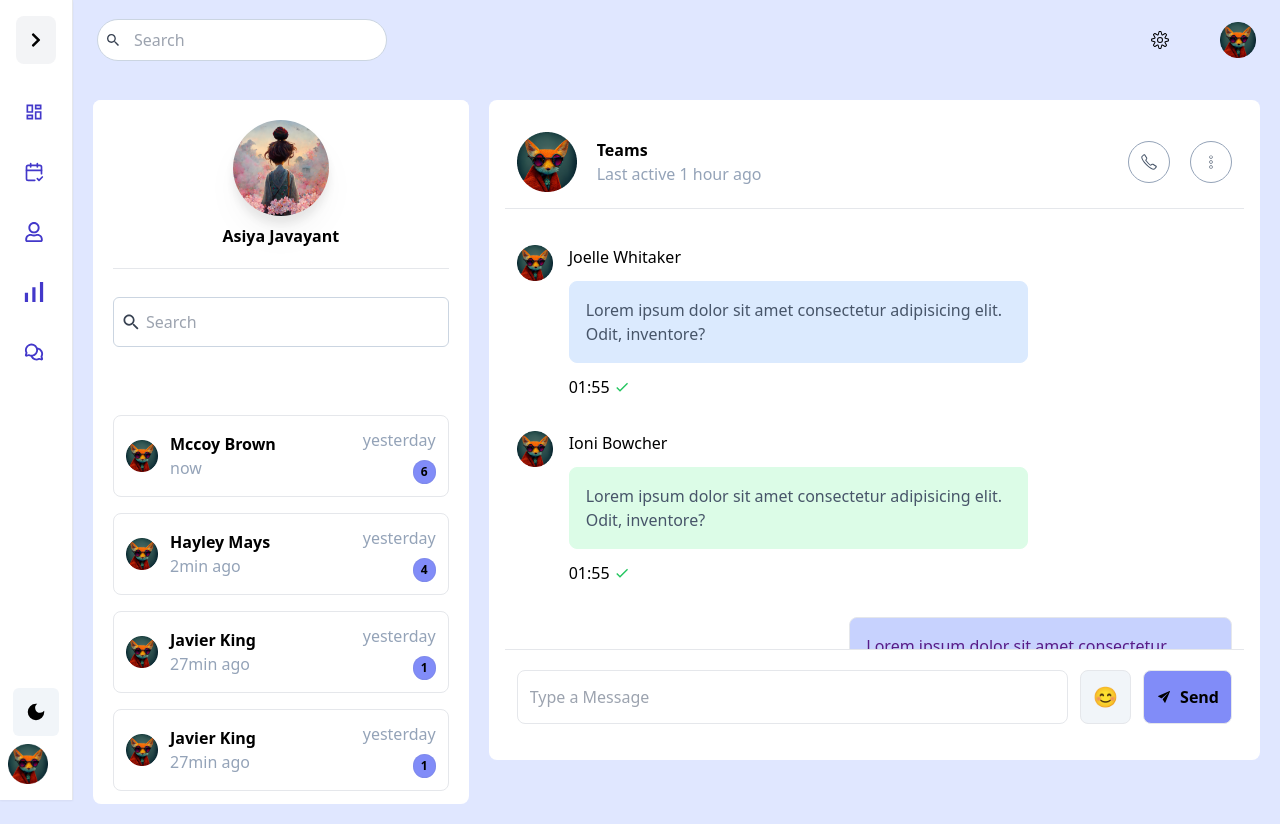
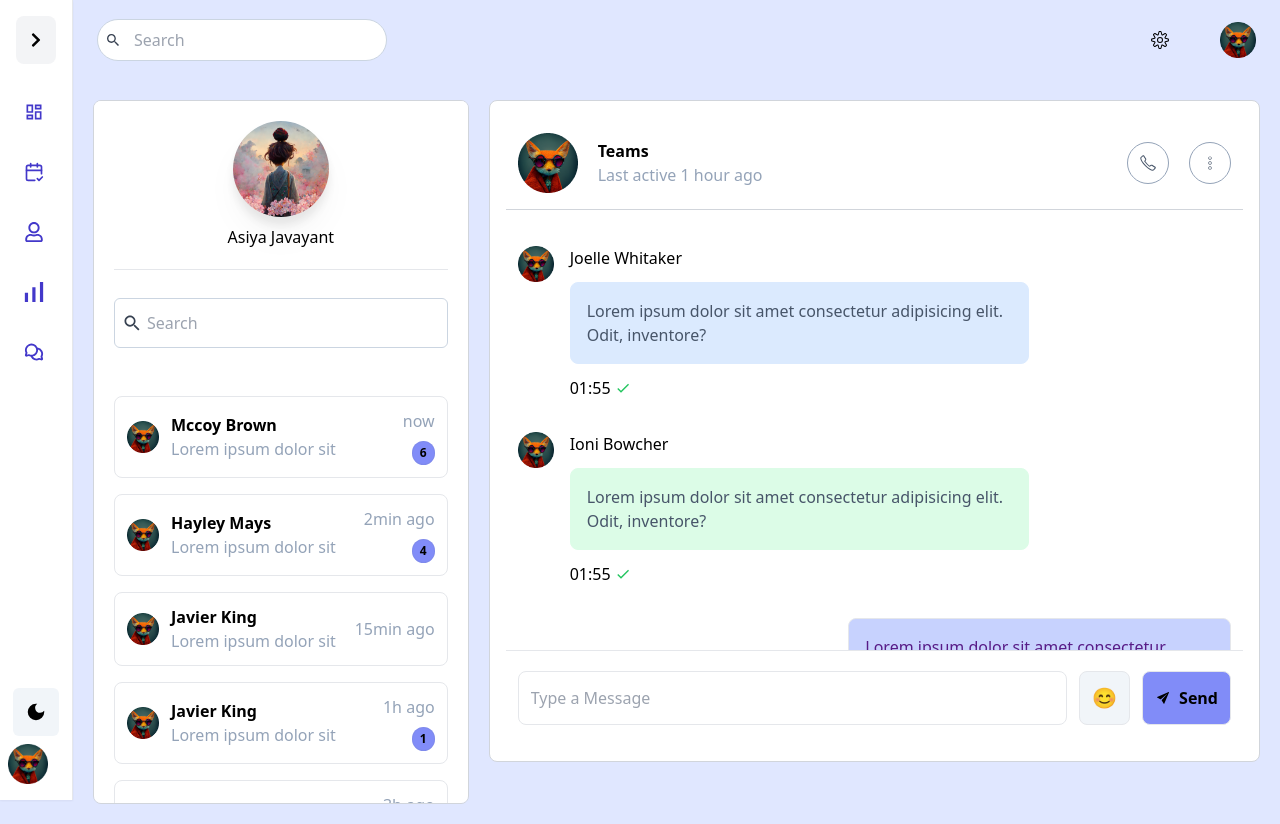
Before and after one commit to hetvi333/HR-management-system, a React (Create React App) app: page /Chat in a window 1280 px wide. Built offline with nearby package versions, Linux system fonts and the light colour scheme.

Commit message:
dark theme

```diff
--- a/src/components/chat/ChatDashboard.jsx
+++ b/src/components/chat/ChatDashboard.jsx
@@ -1,4 +1,5 @@
-import React from "react";
+import React, { useContext } from "react";
+import { ThemeContext } from "../../contexts/ThemeContext";
 import profile from "../../images/Avatar6-ranking.png";
 import { CiMenuKebab } from "react-icons/ci";
 import { SlPhone } from "react-icons/sl";
@@ -6,15 +7,30 @@ import Chats from "./Chats";
 import { IoIosSend } from "react-icons/io";
 
 const ChatDashboard = () => {
+  const { toggle } = useContext(ThemeContext);
   return (
-    <div className="bg-white rounded-lg p-4">
-      <div className="flex justify-between items-center px-3 py-4 border-b sticky top-0 bg-white">
+    <div
+      className={` rounded-lg border p-4 ${
+        toggle
+          ? "bg-[#161a1f] border-[#2a2e34]"
+          : "border-gray-300 shadow-indigo-400/30 bg-white"
+      }`}
+    >
+      <div
+        className={`flex justify-between items-center px-3 py-4 border-b sticky top-0 ${
+          toggle
+            ? "bg-[#161a1f] border-[#2a2e34]"
+            : "border-gray-300 shadow-indigo-400/30 bg-white"
+        }`}
+      >
         <div className="flex items-center gap-5">
           <div>
             <img src={profile} alt="" />
           </div>
           <div>
-            <h1 className="font-bold">Teams</h1>
+            <h1 className={`font-bold ${toggle ? "text-white" : "text-black"}`}>
+              Teams
+            </h1>
             <p className="text-slate-400 ">Last active 1 hour ago</p>
           </div>
         </div>
@@ -32,11 +48,11 @@ const ChatDashboard = () => {
         <Chats />
       </div>
 
-      <div className="flex border-t px-3 py-5 justify-between gap-3">
+      <div className={`flex border-t px-3 py-5 justify-between gap-3 ${toggle? "border-[#2a2e34]" : ""}`}>
         <input
           type="text"
           placeholder="Type a Message"
-          className="p-3 border rounded-lg w-4/5 outline-none focus:ring-2 focus:ring-indigo-400"
+          className={`p-3 border rounded-lg w-4/5 outline-none focus:ring-2 focus:ring-indigo-400 ${toggle ? "bg-[#111417] border-[#2a2e34]" : ""}`}
         />
         <button className="border p-3 focus:ring-2 rounded-lg bg-slate-100 text-xl">
           😊
--- a/src/components/chat/ChatList.jsx
+++ b/src/components/chat/ChatList.jsx
@@ -1,56 +1,58 @@
-import React from "react";
+import React, { useContext } from "react";
+import { ThemeContext } from "../../contexts/ThemeContext";
 import profile from "../../images/Avatar6-ranking.png";
 
 const ChatList = () => {
+  const { toggle } = useContext(ThemeContext);
   const settings = [
     {
       name: "Mccoy Brown",
-      discription: "now",
+      discription: "Lorem ipsum dolor sit",
       number: 6,
-      time: "yesterday"
+      time: "now",
     },
     {
       name: "Hayley Mays",
-      discription: "2min ago",
+        discription: "Lorem ipsum dolor sit",
       number: 4,
-      time: "yesterday"
+      time: "2min ago",
     },
     {
       name: "Javier King",
-      discription: "27min ago",
-      number: 1,
-      time: "yesterday"
+        discription: "Lorem ipsum dolor sit",
+      time: "15min ago",
     },
     {
       name: "Javier King",
-      discription: "27min ago",
+        discription: "Lorem ipsum dolor sit",
       number: 1,
-      time: "yesterday"
+      time: "1h ago",
     },
     {
       name: "Javier King",
-      discription: "27min ago",
+        discription: "Lorem ipsum dolor sit",
       number: 1,
+      time: "3h ago",
     },
     {
       name: "Javier King",
-      discription: "27min ago",
-      number: 1,
+        discription: "Lorem ipsum dolor sit",
+      time: "yesterday",
     },
     {
       name: "Javier King",
-      discription: "27min ago",
-      number: 1,
+        discription: "Lorem ipsum dolor sit",
+      time: "yesterday",
     },
     {
       name: "Javier King",
-      discription: "27min ago",
-      number: 1,
+        discription: "Lorem ipsum dolor sit",
+      time: "yesterday",
     },
     {
       name: "Javier King",
-      discription: "27min ago",
-      number: 1,
+        discription: "Lorem ipsum dolor sit",
+      time: "yesterday",
     },
   ];
   return (
@@ -59,24 +61,36 @@ const ChatList = () => {
         return (
           <div
             key={index}
-            className="flex justify-between items-center p-3 gap-4 border rounded-lg cursor-pointer hover:bg-slate-50"
+            className={`flex justify-between items-center p-3 gap-4 border rounded-lg cursor-pointer  ${
+              toggle
+                ? "hover:bg-[#1a1e23] border-[#2a2e34]"
+                : "hover:bg-slate-50"
+            }`}
           >
             <div className="flex items-center gap-3">
               <div className="w-8 h-8">
                 <img src={profile} alt="" />
               </div>
               <div>
-                <h1 className="text-base font-bold">{item.name}</h1>
-                <p className="text-slate-400 text-base font-medium">
+                <h1
+                  className={`text-base font-bold ${
+                    toggle ? "text-white" : "text-black"
+                  }`}
+                >
+                  {item.name}
+                </h1>
+                <p className="text-slate-400 text-base font-medium line-clamp-1">
                   {item.discription}
                 </p>
               </div>
             </div>
             <div className="flex flex-col items-end gap-2">
               <h5 className=" text-slate-400">{item.time}</h5>
-              <span className="rounded-full bg-indigo-400 px-2 py-1 text-xs font-bold ring-1 ring-inset ring-gray-500/10">
-                {item.number}
-              </span>
+              {item.number && (
+                <span className="rounded-full bg-indigo-400 px-2 py-1 text-xs font-bold ring-1 ring-inset ring-gray-500/10">
+                  {item.number}
+                </span>
+              )}
             </div>
           </div>
         );
--- a/src/components/chat/ChatProfile.jsx
+++ b/src/components/chat/ChatProfile.jsx
@@ -1,20 +1,36 @@
-import React from "react";
+import React, { useContext } from "react";
+import { ThemeContext } from "../../contexts/ThemeContext";
 import profile from "../../images/Image Placeholder7-mkt.png";
 import { IoMdSearch } from "react-icons/io";
 import ChatList from "./ChatList";
 
 const ChatProfile = () => {
+  const { toggle } = useContext(ThemeContext);
   return (
-    <div className="bg-white rounded-lg max-h-[88vh] overflow-y-scroll">
-      <div className="sticky top-0 z-10 bg-white p-5">
-        <div className="flex flex-col items-center gap-2 pb-5 border-b">
+    <div
+      className={`rounded-lg border max-h-[88vh] overflow-y-scroll ${
+        toggle
+          ? "bg-[#161a1f] border-[#2a2e34]"
+          : "border-gray-300 shadow-indigo-400/30 bg-white"
+      }`}
+    >
+      <div
+        className={`sticky top-0 z-10 p-5 ${
+          toggle
+            ? "bg-[#161a1f] border-[#2a2e34]"
+            : "border-gray-300 shadow-indigo-400/30 bg-white"
+        }`}
+      >
+        <div className={`flex flex-col items-center gap-2 pb-5 border-b ${toggle ? "text-white border-[#2a2e34]" : "text-black"}`}>
           <div>
             <img
               src={profile}
               className="w-24 h-24 rounded-full drop-shadow-xl"
             />
           </div>
-          <h1 className="font-bold">Asiya Javayant</h1>
+          <h1 className={` text-bold `}>
+            Asiya Javayant
+          </h1>
         </div>
 
         <div className="relative py-7">
@@ -22,12 +38,14 @@ const ChatProfile = () => {
           <input
             type="search"
             placeholder="Search"
-            className="border outline-none border-slate-300 w-full py-3 px-8 rounded-md hover:border-indigo-600 focus:ring-2 focus:ring-indigo-300"
+            className={`border outline-none  w-full py-3 px-8 rounded-md hover:border-indigo-600 focus:ring-1 focus:ring-indigo-300 ${
+              toggle ? "bg-[#111417] border-[#2a2e34]" : "border-slate-300"
+            }`}
           />
         </div>
       </div>
 
-      <div className="p-5">
+      <div className="px-5">
         <ChatList />
       </div>
     </div>
--- a/src/components/chat/Chats.jsx
+++ b/src/components/chat/Chats.jsx
@@ -1,9 +1,11 @@
-import React from "react";
+import React, { useContext } from "react";
+import { ThemeContext } from "../../contexts/ThemeContext";
 import profile from "../../images/Avatar6-ranking.png";
 import { IoCheckmark } from "react-icons/io5";
 import { MdCheck } from "react-icons/md";
 
 const Chats = () => {
+  const { toggle } = useContext(ThemeContext);
   return (
     <div>
       <div className="flex gap-4 py-4">
@@ -11,13 +13,13 @@ const Chats = () => {
           <img src={profile} alt="" />
         </div>
         <div className="flex flex-col gap-3">
-          <h1>Joelle Whitaker</h1>
+          <h1 className={`${toggle ? "text-white" : "text-black"}`}>Joelle Whitaker</h1>
           <p className="p-4 border rounded-lg bg-blue-100 border-blue-100 text-slate-600 w-4/5 font-medium">
             Lorem ipsum dolor sit amet consectetur adipisicing elit. Odit,
             inventore?
           </p>
           <span className="flex items-center gap-1">
-            <p>01:55</p>
+            <p className={`${toggle ? "text-white" : "text-black"}`}>01:55</p>
             <MdCheck className="text-green-500 text-base" />
           </span>
         </div>
@@ -28,13 +30,13 @@ const Chats = () => {
           <img src={profile} alt="" />
         </div>
         <div className="flex flex-col gap-3">
-          <h1>Ioni Bowcher</h1>
+          <h1 className={`${toggle ? "text-white" : "text-black"}`}>Ioni Bowcher</h1>
           <p className="p-4 border rounded-lg bg-green-100 border-green-100 text-slate-600 w-4/5 font-medium">
             Lorem ipsum dolor sit amet consectetur adipisicing elit. Odit,
             inventore?
           </p>
           <span className="flex items-center gap-1">
-            <p>01:55</p>
+            <p className={`${toggle ? "text-white" : "text-black"}`}>01:55</p>
             <MdCheck className="text-green-500 text-base" />
           </span>
         </div>
@@ -47,7 +49,7 @@ const Chats = () => {
             inventore?
           </p>
           <span className="flex items-center gap-1">
-            <p>01:55</p>
+            <p className={`${toggle ? "text-white" : "text-black"}`}>01:55</p>
             <MdCheck className="text-green-500 text-base" />
           </span>
         </div>
@@ -58,13 +60,13 @@ const Chats = () => {
           <img src={profile} alt="" />
         </div>
         <div className="flex flex-col gap-3">
-          <h1>Ayleen Boyd</h1>
+          <h1 className={`${toggle ? "text-white" : "text-black"}`}>Ayleen Boyd</h1>
           <p className="p-4 border rounded-lg bg-blue-100 border-blue-100 text-slate-600 w-4/5 font-medium">
             Lorem ipsum dolor sit amet consectetur adipisicing elit. Odit,
             inventore?
           </p>
           <span className="flex items-center gap-1">
-            <p>01:55</p>
+            <p className={`${toggle ? "text-white" : "text-black"}`}>01:55</p>
             <MdCheck className="text-green-500 text-base" />
           </span>
         </div>
--- a/src/components/profilePenal/Messages.jsx
+++ b/src/components/profilePenal/Messages.jsx
@@ -1,7 +1,9 @@
-import React from "react";
+import React, { useContext } from "react";
+import { ThemeContext } from "../../contexts/ThemeContext";
 import profile from "../../images/Avatar6-ranking.png";
 
 const Messages = () => {
+  const { toggle } = useContext(ThemeContext);
   const settings = [
     {
       name: "Mccoy Brown",
@@ -25,7 +27,7 @@ const Messages = () => {
         return (
           <div
             key={index}
-            className="flex justify-between items-center p-3 gap-4 border rounded-lg cursor-pointer hover:bg-slate-50"
+            className={`flex justify-start items-center p-3 gap-4 border rounded-lg cursor-pointer ${toggle ? "hover:bg-[#1a1e23] border-[#2a2e34]" : "hover:bg-slate-50"}`}
           >
             <div className="flex items-center gap-3">
               <div className="w-8 h-8">
--- a/src/components/profilePenal/Notification.jsx
+++ b/src/components/profilePenal/Notification.jsx
@@ -1,9 +1,11 @@
-import React from "react";
+import React, { useContext } from "react";
+import { ThemeContext } from "../../contexts/ThemeContext";
 import { FaRegFolder } from "react-icons/fa";
 import { FiMessageSquare } from "react-icons/fi";
 import { RiDeleteBinLine } from "react-icons/ri";
 
 const Notification = () => {
+  const { toggle } = useContext(ThemeContext);
   const settings = [
     {
       Icon: FiMessageSquare,
@@ -29,7 +31,7 @@ const Notification = () => {
           return (
             <div
               key={index}
-              className="flex justify-start items-center p-3 gap-4 border rounded-lg cursor-pointer hover:bg-slate-50"
+              className={`flex justify-start items-center p-3 gap-4 border rounded-lg cursor-pointer ${toggle ? "hover:bg-[#1a1e23] border-[#2a2e34]" : "hover:bg-slate-50"}`}
             >
               <Icon className="text-xl text-indigo-600" />
               <div>
--- a/src/components/profilePenal/Settings.jsx
+++ b/src/components/profilePenal/Settings.jsx
@@ -1,8 +1,10 @@
-import React from "react";
+import React, { useContext } from "react";
+import { ThemeContext } from "../../contexts/ThemeContext";
 import { FiUser } from "react-icons/fi";
 import { IoPowerOutline, IoSettingsOutline } from "react-icons/io5";
 
 const Settings = () => {
+  const { toggle } = useContext(ThemeContext);
   const settings = [
     {
       Icon: FiUser,
@@ -26,7 +28,7 @@ const Settings = () => {
         {settings.map((item, index) => {
           const Icon = item.Icon;
           return (
-            <div key={index} className="flex justify-start items-center p-3 gap-4 border rounded-lg cursor-pointer hover:bg-slate-50">
+            <div key={index} className={`flex justify-start items-center p-3 gap-4 border rounded-lg cursor-pointer ${toggle ? "hover:bg-[#1a1e23] border-[#2a2e34]" : "hover:bg-slate-50"}`}>
               <Icon className="text-xl text-indigo-600" />
               <div>
                 <h1 className="text-base font-bold">{item.name}</h1>
--- a/src/navigation/ProfilePenal.jsx
+++ b/src/navigation/ProfilePenal.jsx
@@ -1,42 +1,50 @@
-import React from "react";
+import React, { useContext } from "react";
+import { ThemeContext } from "../contexts/ThemeContext";
 import Settings from "../components/profilePenal/Settings";
 import Notification from "../components/profilePenal/Notification";
 import Messages from "../components/profilePenal/Messages";
 import { IoMdArrowForward } from "react-icons/io";
 
 const ProfilePenal = ({ penalOpen, togglePenal }) => {
+  const { toggle } = useContext(ThemeContext);
   const handleClose = () => {
     togglePenal();
   };
   return (
     <>
-    <div>
-
-    </div>
+      <div></div>
       <div
-        className={`${
-          penalOpen ? "right-0" : "-right-full"
-        } w-full overflow-scroll  bg-white fixed top-0 h-full shadow-2xl md:w-[30vw] xl:max-w-[30vw] transition-all duration-300 z-50 lg:px-[35px]}`}
+        className={`${penalOpen ? "right-0" : "-right-full"} ${
+          toggle
+            ? "bg-[#161a1f] border-[#2a2e34]"
+            : "border-gray-300 shadow-indigo-400/30 bg-white"
+        } w-full overflow-scroll fixed top-0 h-full shadow-2xl md:w-[30vw] xl:max-w-[30vw] transition-all duration-300 z-50 lg:px-[35px]}`}
       >
-        <div className="flex justify-between items-center mb-4 sticky top-0 z-20 p-6 bg-white">
-          <div>
+        <div
+          className={`flex justify-between items-center mb-4 sticky top-0 z-20 p-6  ${
+            toggle
+              ? "bg-[#161a1f] border-[#2a2e34]"
+              : "border-gray-300 shadow-indigo-400/30 bg-white"
+          } `}
+        >
+          <div className={toggle ? "text-white" : "text-black"}>
             <div className="flex flex-col gap-1">
-              <h1 className="text-gray-950 text-lg font-semibold">Welcome</h1>
+              <h1 className="text-lg font-semibold">Welcome</h1>
               <p className="text-slate-400 text-base font-semibold">
                 Melania Martin
               </p>
             </div>
           </div>
-          <div onClick={handleClose} className=" cursor-pointer w-8 h-8">
-            <IoMdArrowForward className="text-2xl" />
+          <div onClick={handleClose} className="cursor-pointer w-8 h-8">
+            <IoMdArrowForward className={` text-2xl ${toggle ? "text-white" : "text-black"}`} />
           </div>
         </div>
 
-        <div className="px-6">
+        <div className={`px-6 ${toggle ? "text-white" : "text-black"}`}>
           <Settings />
 
           <div className="p-3 mb-4 flex flex-col gap-1">
-            <h1 className="text-gray-950 text-lg font-semibold">
+            <h1 className=" text-lg font-semibold">
               Notification
             </h1>
             <p className="text-slate-400 text-base font-semibold">
@@ -46,7 +54,7 @@ const ProfilePenal = ({ penalOpen, togglePenal }) => {
           <Notification />
 
           <div className="p-3 mb-4 flex flex-col gap-1">
-            <h1 className="text-gray-950 text-lg font-semibold">Messages</h1>
+            <h1 className=" text-lg font-semibold">Messages</h1>
             <p className="text-slate-400 text-base font-semibold">
               You have new messages
             </p>
```
